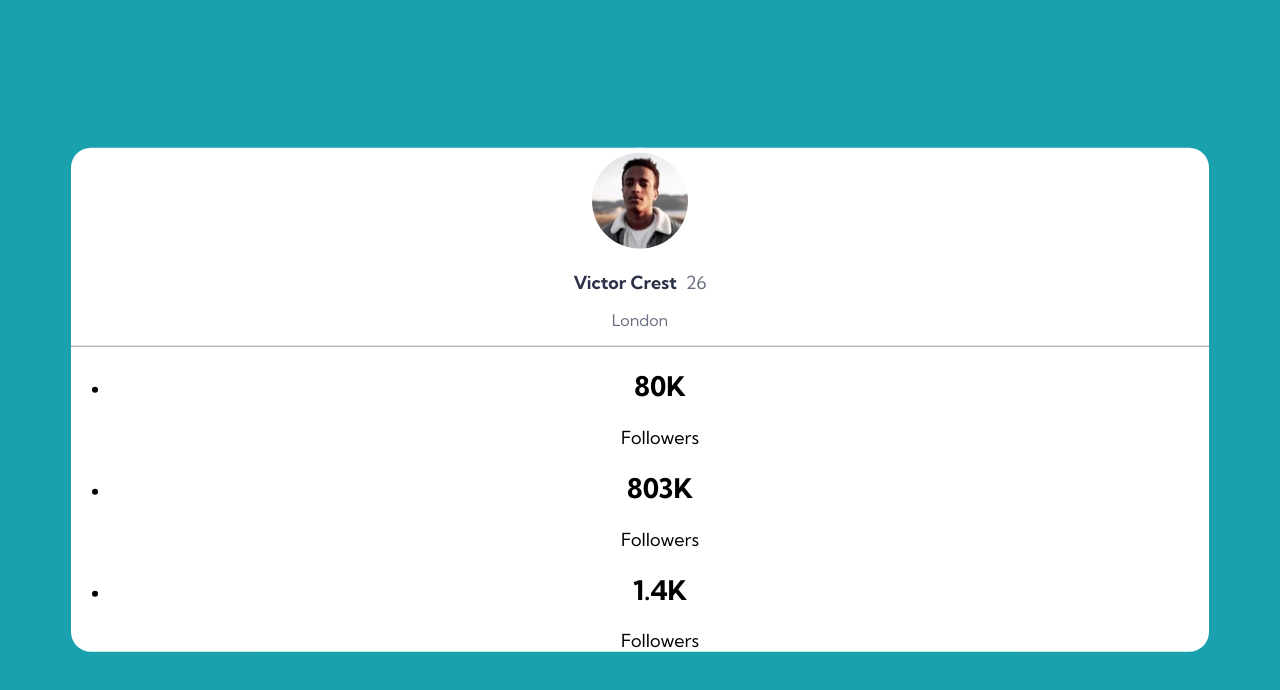
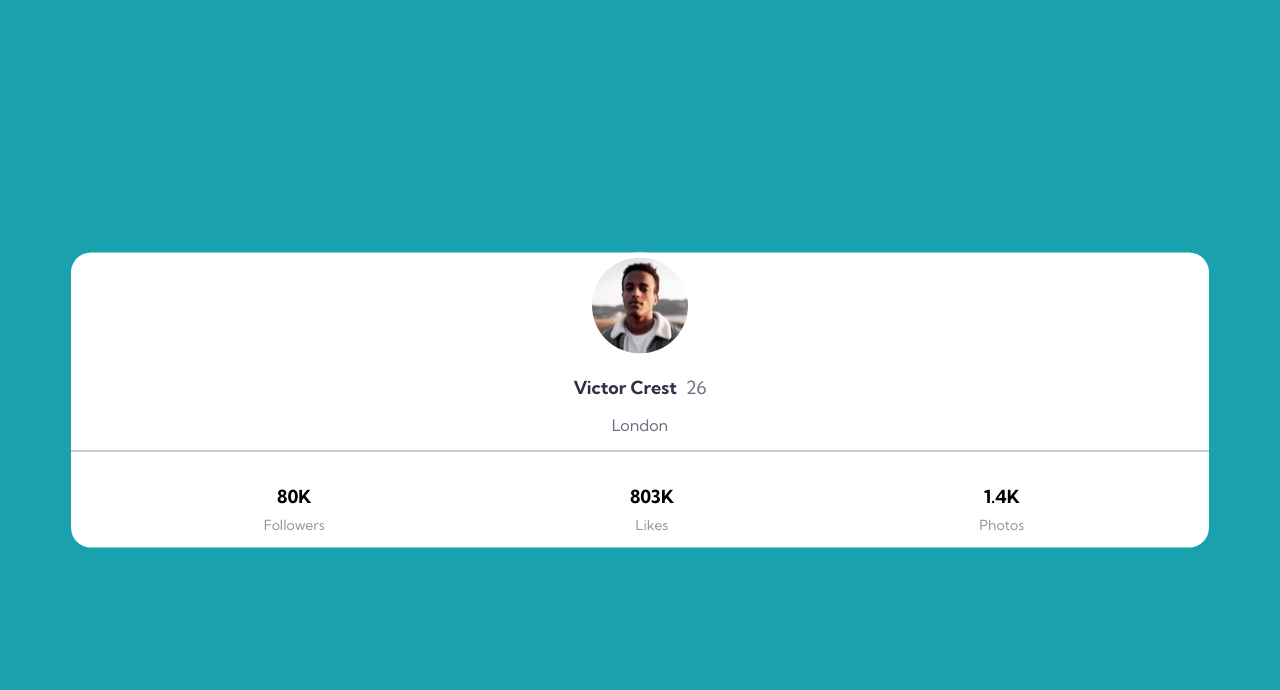
Before and after one commit to macrespo42/profile-card-component, a plain HTML site: page index.html in a window 1280 px wide. Drawn offline with Linux system fonts and the light colour scheme.

Commit message:
social media stats global styles

```diff
--- a/index.html
+++ b/index.html
@@ -21,8 +21,8 @@
       <div class="social-media-stats">
         <ul>
           <li><h2>80K</h2> <p>Followers</p></li>
-          <li><h2>803K</h2> <p>Followers</p></li>
-          <li><h2>1.4K</h2> <p>Followers</p></li>
+          <li><h2>803K</h2> <p>Likes</p></li>
+          <li><h2>1.4K</h2> <p>Photos</p></li>
         </ul>
       </div>
     </div>
--- a/style.css
+++ b/style.css
@@ -51,3 +51,32 @@ body {
 .title #city {
     font-size: 1rem;
 }
+
+/* Social media stats */
+
+.social-media-stats ul{
+    display: flex;
+    justify-content: space-around;
+    list-style-type: none;
+    margin-right: 2rem;
+}
+
+.social-media-stats h2{
+    font-size: 18px;
+    font-weight: 700;
+    margin-bottom: 0;
+}
+
+.social-media-stats p{
+    font-size: 14px;
+    color: hsl(0, 0%, 59%);
+    font-weight: 400;
+    margin-top: 0.5rem;
+}
+
+.test-color-box {
+    color: hsl(185, 75%, 39%);
+    color: hsl(229, 23%, 23%);
+    color: hsl(227, 10%, 46%);
+    color: hsl(0, 0%, 59%);
+}
```
